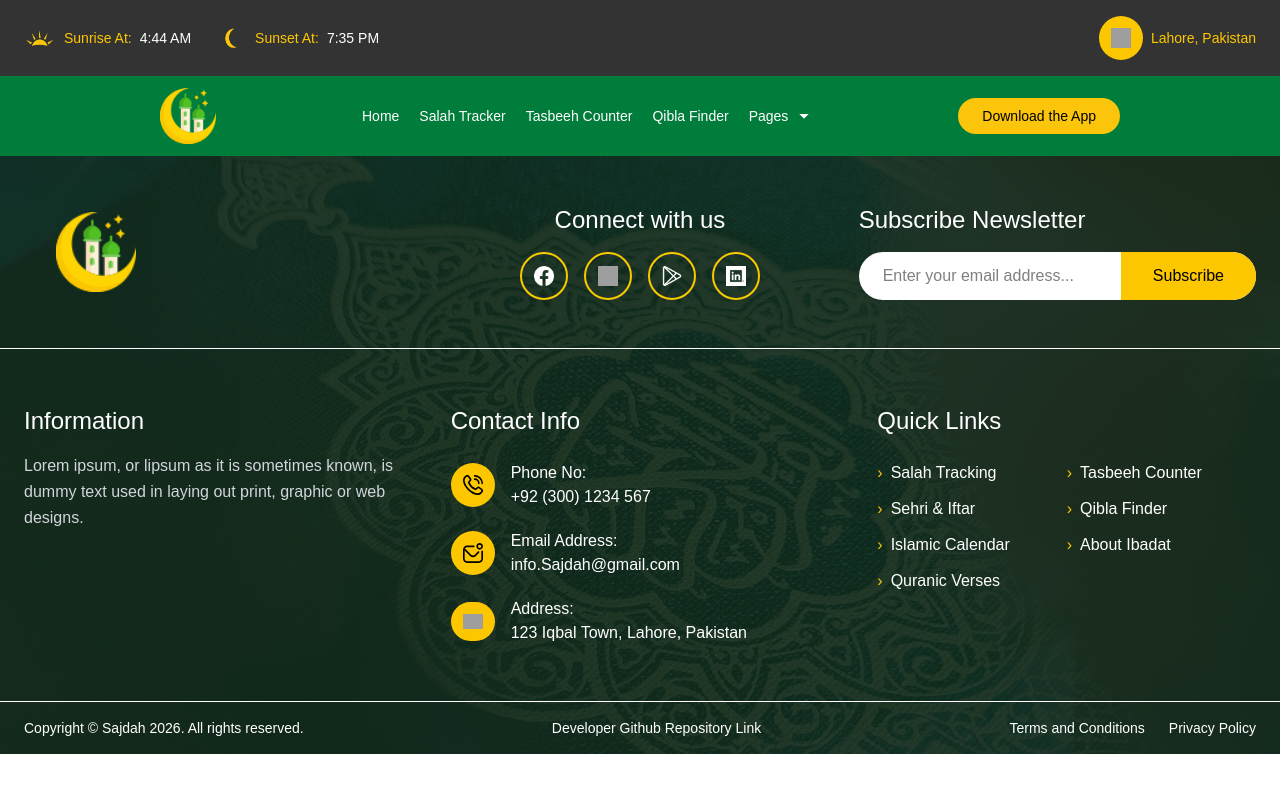
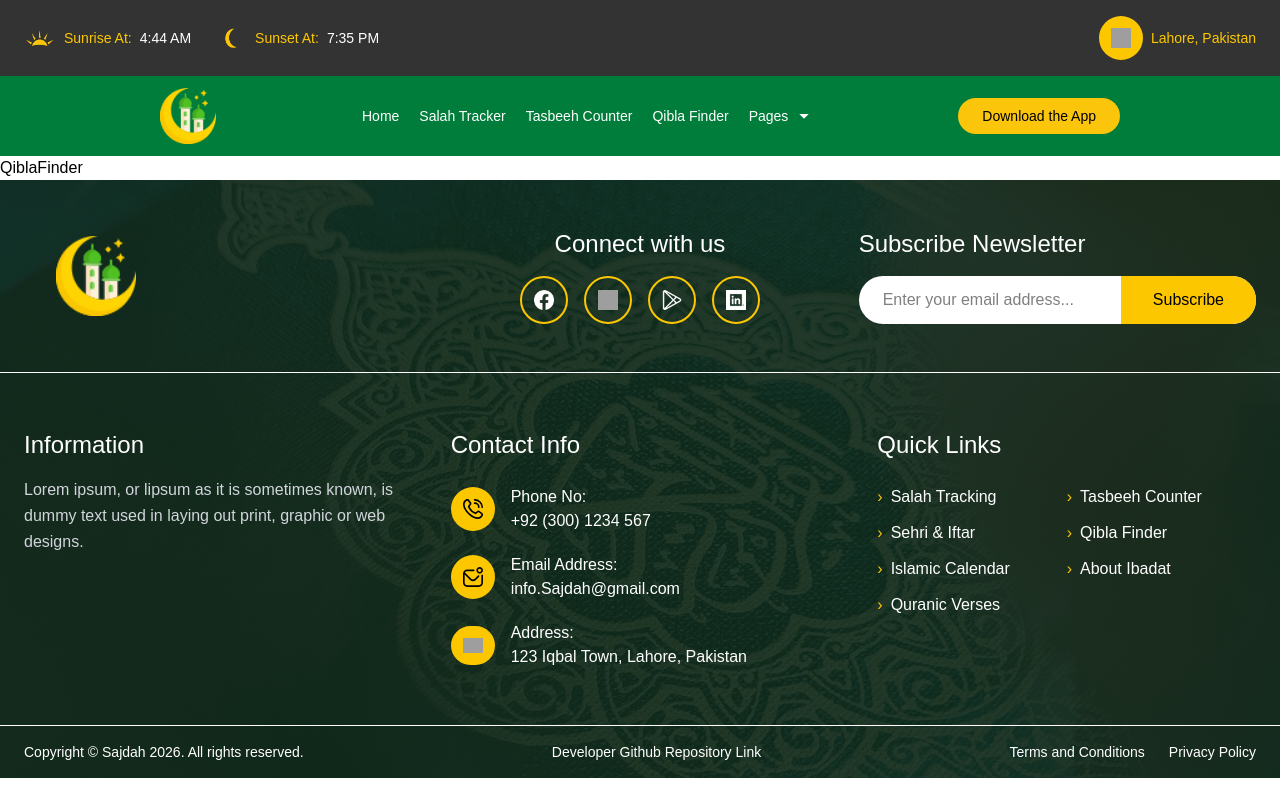
Before and after one commit to Tech-Hammad/Sajdah, a React (Vite) app: page /QiblaFinder in a window 1280 px wide. Built offline with nearby package versions, Linux system fonts and the light colour scheme; grey boxes are pictures that could not be loaded.

Commit message:
Added Qibla Page

```diff
--- a/src/App.jsx
+++ b/src/App.jsx
@@ -3,9 +3,9 @@ import Footer from "./Components/Footer";
 import { BrowserRouter, Routes, Route } from "react-router-dom";
 import Home from "./Pages/Home";
 import Prayer from "./Pages/Prayer";
-import PrayerTagline from "./Components/PrayerTagline";
 import Header from "./Components/Header";
 import TasbeehCounter from "./Pages/TasbeehCounter";
+import QiblaFinder from "./Pages/QiblaFinder";
 
 const App = () => {
   return (
@@ -17,6 +17,7 @@ const App = () => {
           <Route path="/" element={<Home />} />
           <Route path="/prayer" element={<Prayer />} />
           <Route path="/TasbeehCounter" element={<TasbeehCounter />} />
+          <Route path="/QiblaFinder" element={<QiblaFinder />} />
         </Routes>
       </BrowserRouter>
       <Footer />
--- /dev/null
+++ b/src/Pages/QiblaFinder.jsx
@@ -0,0 +1,9 @@
+import React from 'react'
+
+const QiblaFinder = () => {
+  return (
+    <div>QiblaFinder</div>
+  )
+}
+
+export default QiblaFinder
```
